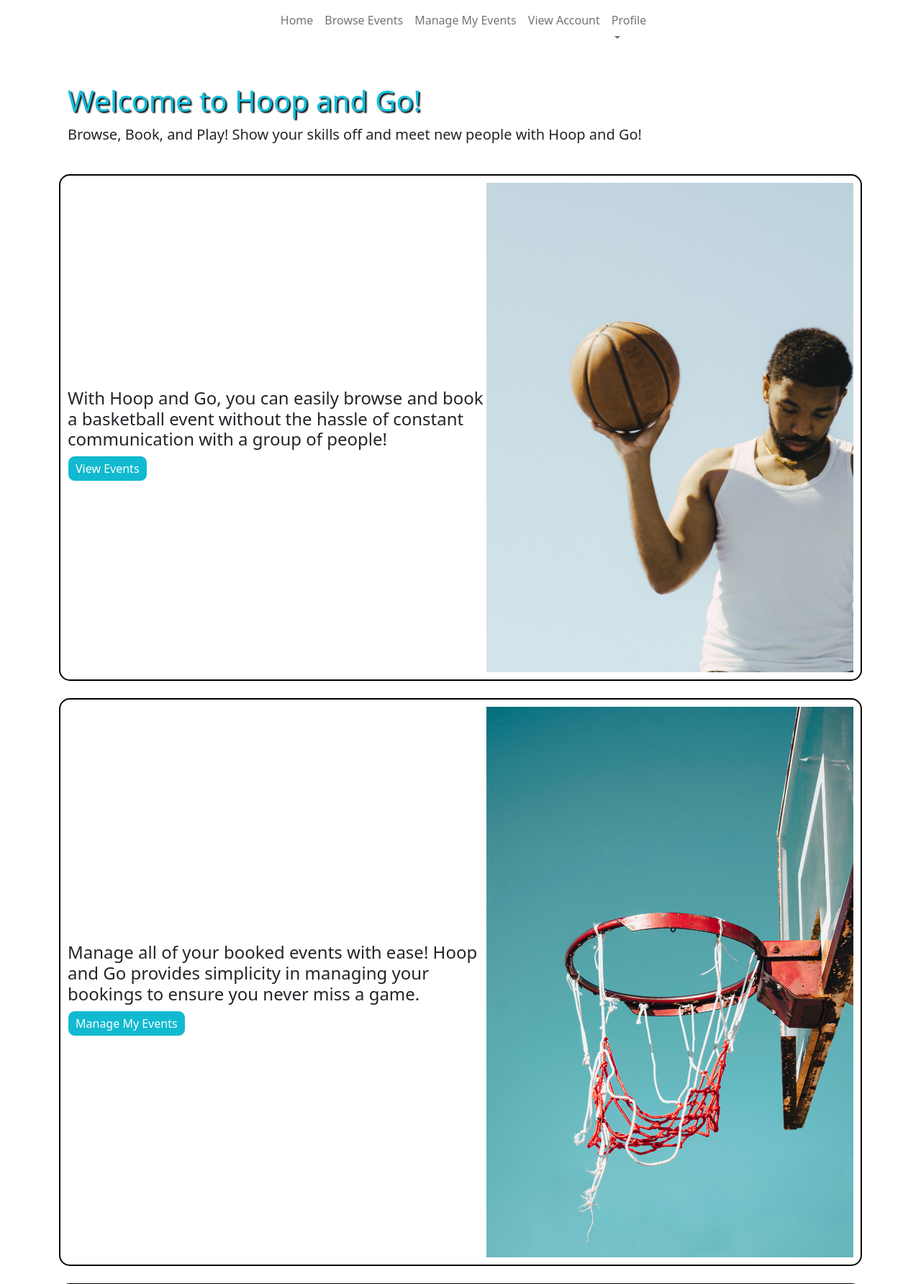
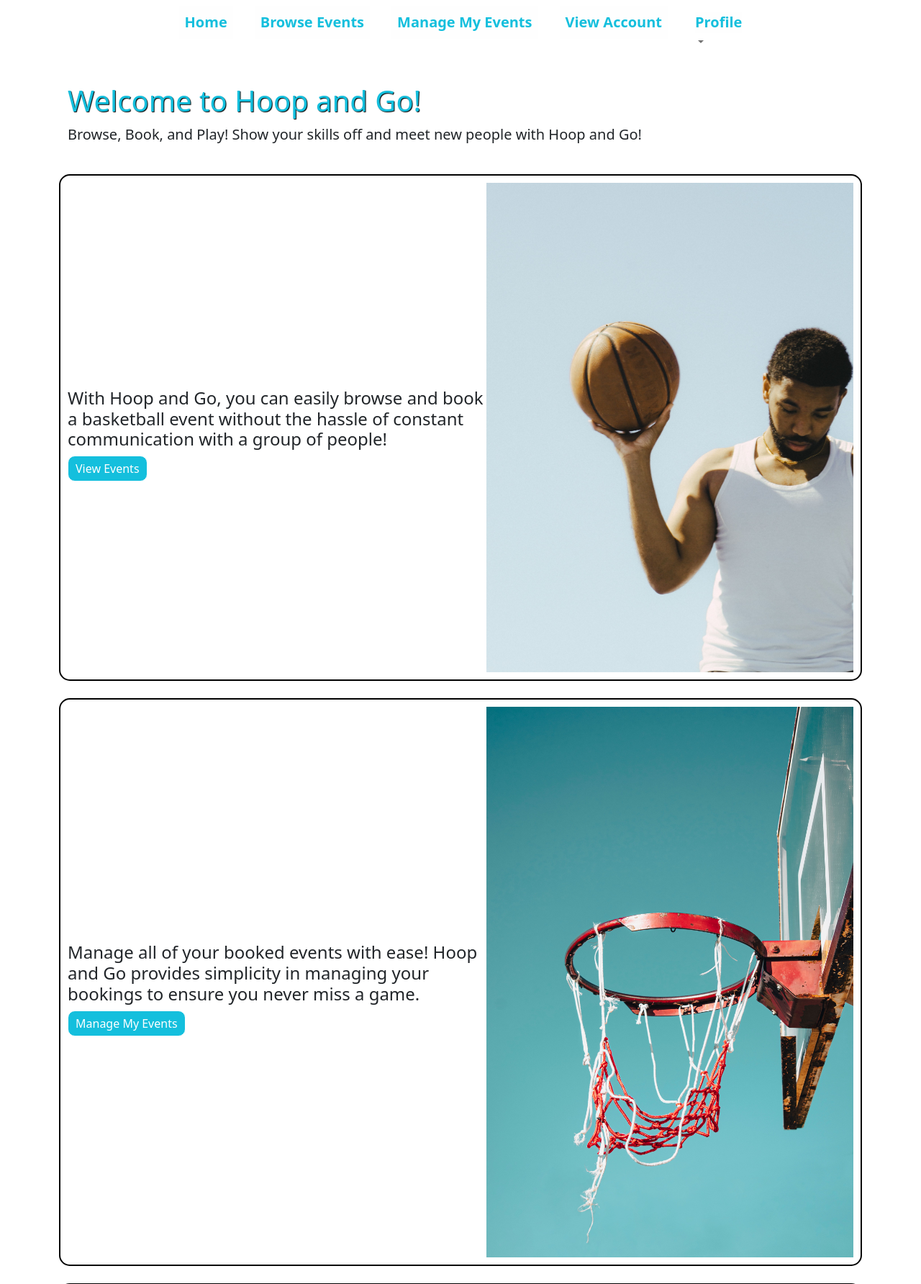
Before and after one commit to Aidas04/NCI-Team-Project-2026, a Django app: page / in a window 1280 px wide. Shown: the top 1784 px of the page at 72% size. Run offline with Django 5.2, Linux system fonts and the light colour scheme; parts of the project's set-up code (start-up, migrations or seed data) failed here and were passed over.

Commit message:
Styled the nav bar

```diff
--- a/static/css/style.css
+++ b/static/css/style.css
@@ -11,11 +11,31 @@
     text-decoration: underline;
 }
 
+/*Nav Bar CSS - Aidas Kibas*/
+
+#home-link {
+    background-color: rgb(254, 254, 254);
+    color: rgb(20, 191, 221);
+    font-size: 20px;
+    font-weight: bold;
+    margin-right: 30px;
+    padding: 8px;
+    text-align: center;
+}
+
+#home-link-profile {
+    background-color: rgb(254, 254, 254);
+    color: rgb(20, 191, 221);
+    font-size: 20px;
+    font-weight: bold;
+    text-align: center;
+}
+
 /* Home Page CSS - Aidas Kibas*/
 
 #i_head {
     color: rgb(20, 191, 221);
-    text-shadow: 2px 2px 2px #000000;
+    text-shadow: 1px 1px 1px #000000;
     margin-top: 20px;
 }
 
@@ -34,16 +54,16 @@
 
 .h_btn {
     color: white;
-    background-color: rgb(17, 186, 208);
+    background-color: rgb(20, 191, 221);
     border: 1px solid rgb(255, 255, 255);
     border-radius: 10px;
     padding: 5px 10px;
 }
 
 .h_btn:hover {
-    color: rgb(17, 186, 208);
+    color: rgb(20, 191, 221);
     background-color: white;
-    border: 1px solid rgb(17, 186, 208);
+    border: 1px solid rgb(20, 191, 221);
 }
 
 #i_div3 img{
--- a/templates/includes/main-nav.html
+++ b/templates/includes/main-nav.html
@@ -28,7 +28,7 @@
         <li class="nav-item dropdown">
             <a class="nav-link text-black dropdown-toggle" id="user-options" role="button" data-bs-toggle="dropdown" aria-expanded="false"
                 href="#">
-                <div class="text-center">
+                <div class="text-center"  id="home-link-profile">
                     <div>
                         <i class="fas fa-user fa-lg"></i>
                     </div>
```
